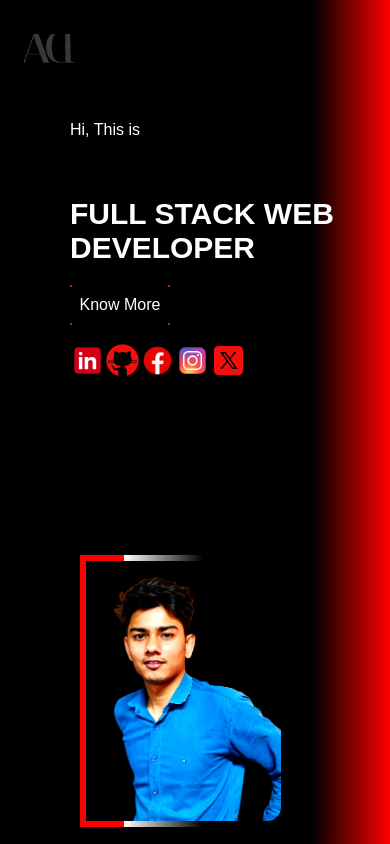
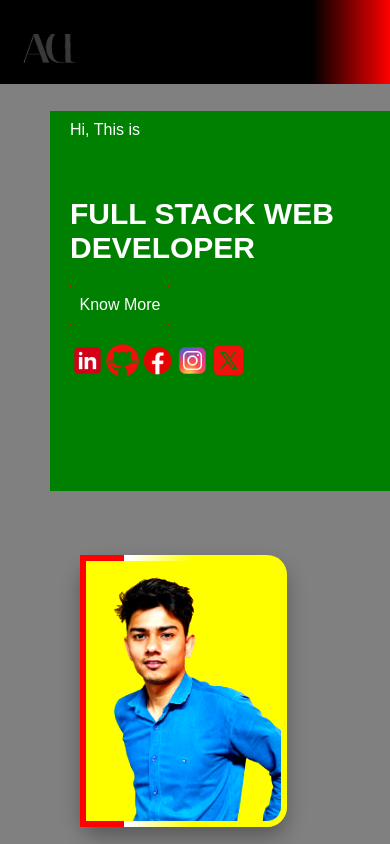
Before and after one commit to Ankushdhull9908/react-portfolio, a React (Create React App) app: page / in a window 390 px wide. Shown: the top 844 px of the page. Built offline with nearby package versions, Linux system fonts and the light colour scheme.

Commit message:
Update Her.css

```diff
--- a/src/Her.css
+++ b/src/Her.css
@@ -171,6 +171,7 @@ button:hover {
         display: flex;
         flex-direction: column;
         justify-content: space-around;
+        background-color:grey;
     }
 
     .big-left{
@@ -178,6 +179,7 @@ button:hover {
        width: 100%;
        top: 0px;
        height: 50%;
+        background-color:green;
 
     }
 
@@ -188,7 +190,7 @@ button:hover {
         display: flex;
         justify-content: center;
         align-items: center;
-
+       background-color:yellow;
        height: auto;
        width: 50%;
 
```
